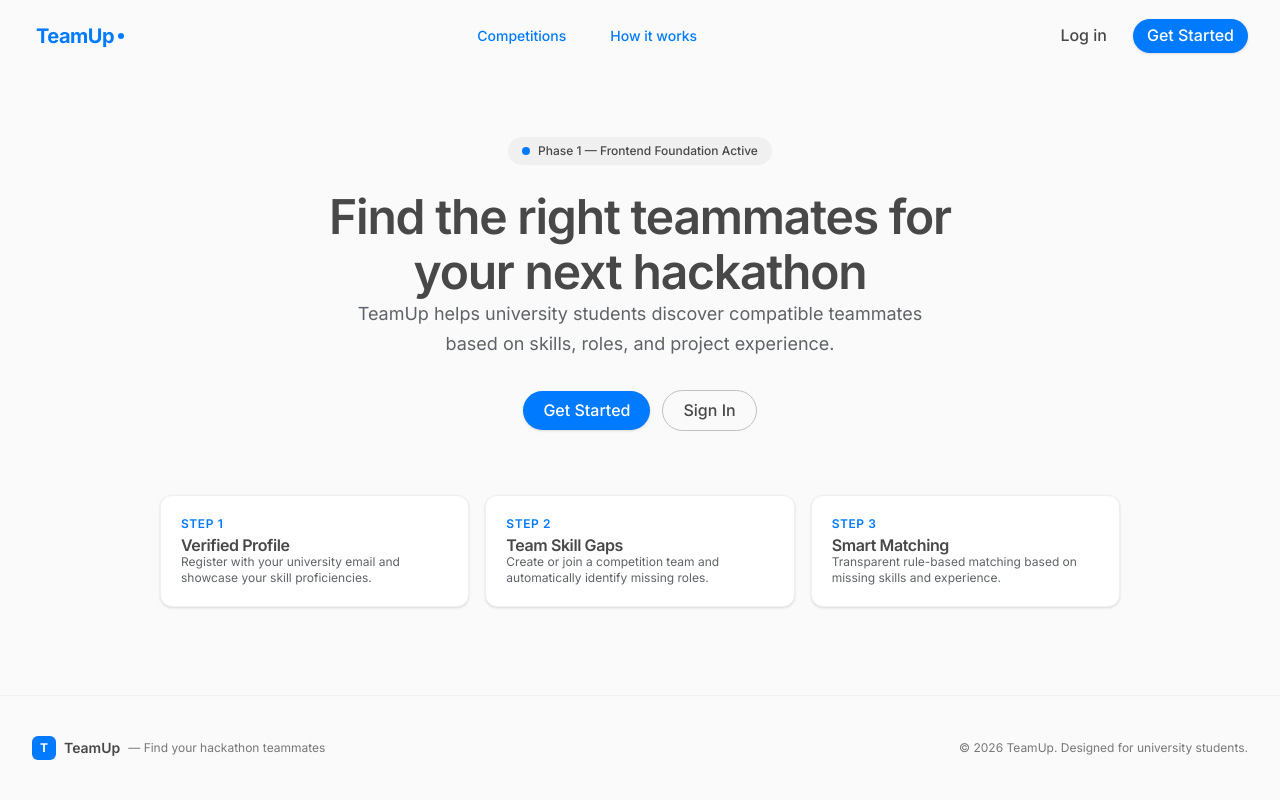
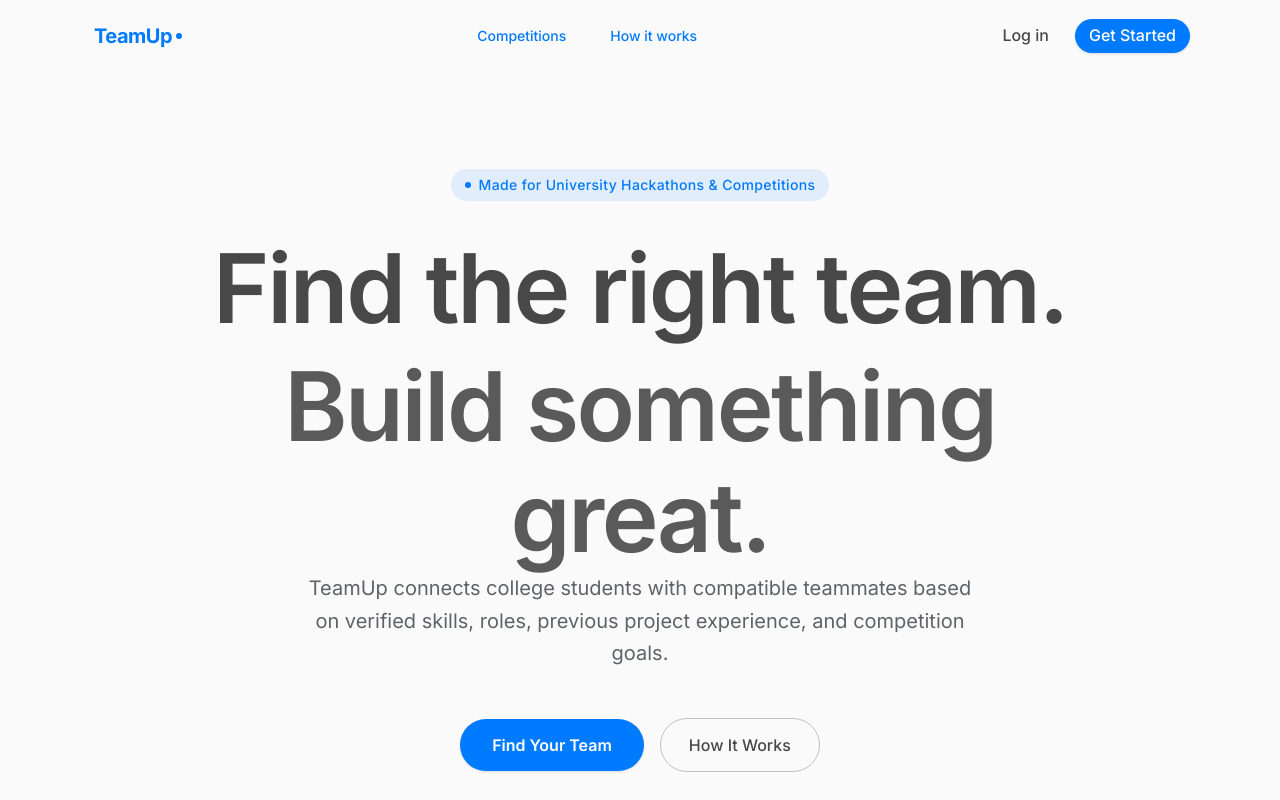
Before and after one commit to YASH5585/Teamup, a React (Vite) app in the folder frontend/: page / in a window 1280 px wide. Shown: the top 800 px of the page. Built offline with nearby package versions, Linux system fonts and the light colour scheme.

Commit message:
feat: add landing page hero

```diff
--- a/frontend/src/components/common/Container.tsx
+++ b/frontend/src/components/common/Container.tsx
@@ -2,26 +2,27 @@ import type { HTMLAttributes, ReactNode } from 'react';
 
 export interface ContainerProps extends HTMLAttributes<HTMLDivElement> {
   children: ReactNode;
-  size?: 'sm' | 'md' | 'lg' | 'full';
+  size?: 'sm' | 'md' | 'lg' | 'default' | 'full';
   className?: string;
 }
 
 export function Container({
   children,
-  size = 'lg',
+  size = 'default',
   className = '',
   ...props
 }: ContainerProps) {
   const sizeClasses = {
     sm: 'max-w-3xl',
-    md: 'max-w-5xl',
-    lg: 'max-w-7xl',
+    md: 'max-w-4xl',
+    lg: 'max-w-[1180px]',
+    default: 'max-w-[1180px]',
     full: 'max-w-full',
   };
 
   return (
     <div
-      className={`mx-auto w-full px-4 sm:px-6 lg:px-8 ${sizeClasses[size]} ${className}`}
+      className={`mx-auto w-full px-5 sm:px-8 lg:px-10 ${sizeClasses[size]} ${className}`}
       {...props}
     >
       {children}
--- /dev/null
+++ b/frontend/src/components/landing/Hero.tsx
@@ -0,0 +1,83 @@
+import { Link } from 'react-router-dom';
+import { Container } from '../common/Container';
+import { Button } from '../common/Button';
+import { Badge } from '../common/Badge';
+
+export function Hero() {
+  return (
+    <section
+      aria-labelledby="hero-heading"
+      className="relative w-full pt-10 sm:pt-16 md:pt-20 lg:pt-24 pb-16 sm:pb-24 lg:pb-32 overflow-hidden"
+    >
+      <Container size="default">
+        <div className="flex flex-col items-center text-center max-w-4xl mx-auto space-y-6 sm:space-y-8">
+          {/* Subtle Context Tag */}
+          <div>
+            <Badge variant="accent" dot className="px-3.5 py-1.5 text-xs sm:text-sm font-medium">
+              Made for University Hackathons & Competitions
+            </Badge>
+          </div>
+
+          {/* Main Editorial Headline */}
+          <h1
+            id="hero-heading"
+            className="text-4xl sm:text-6xl md:text-7xl lg:text-[84px] xl:text-[96px] font-bold tracking-[-0.035em] text-[#484848] leading-[1.08] sm:leading-[1.05]"
+          >
+            Find the right team.
+            <span className="block text-[#484848]/90 mt-1 sm:mt-2">
+              Build something great.
+            </span>
+          </h1>
+
+          {/* Value Proposition Description */}
+          <p className="text-base sm:text-lg md:text-xl text-[#5f6368] max-w-2xl leading-relaxed sm:leading-relaxed font-normal">
+            TeamUp connects college students with compatible teammates based on
+            verified skills, roles, previous project experience, and competition
+            goals.
+          </p>
+
+          {/* Balanced Call-to-Action Group */}
+          <div className="flex flex-col sm:flex-row items-center justify-center gap-3.5 sm:gap-4 pt-2 sm:pt-4 w-full sm:w-auto">
+            <Link to="/register" className="w-full sm:w-auto">
+              <Button
+                variant="primary"
+                size="lg"
+                className="w-full sm:w-auto px-8 py-3.5 text-base font-semibold shadow-sm hover:shadow-md transition-all"
+              >
+                Find Your Team
+              </Button>
+            </Link>
+
+            <a href="#how-it-works" className="w-full sm:w-auto">
+              <Button
+                variant="outline"
+                size="lg"
+                className="w-full sm:w-auto px-7 py-3.5 text-base font-medium text-[#484848] hover:bg-[#f0f0f0] border-[#c0c0c0]"
+              >
+                How It Works
+              </Button>
+            </a>
+          </div>
+
+          {/* Reassurance Micro-Copy */}
+          <div className="pt-4 sm:pt-6 flex flex-wrap items-center justify-center gap-x-6 gap-y-2 text-xs sm:text-sm text-[#787878] font-medium">
+            <span className="inline-flex items-center gap-1.5">
+              <span className="h-1.5 w-1.5 rounded-full bg-[#007aff]" aria-hidden="true" />
+              Verified with university email
+            </span>
+            <span className="hidden sm:inline text-[#c0c0c0]">•</span>
+            <span className="inline-flex items-center gap-1.5">
+              <span className="h-1.5 w-1.5 rounded-full bg-[#007aff]" aria-hidden="true" />
+              Transparent skill matching
+            </span>
+            <span className="hidden sm:inline text-[#c0c0c0]">•</span>
+            <span className="inline-flex items-center gap-1.5">
+              <span className="h-1.5 w-1.5 rounded-full bg-[#007aff]" aria-hidden="true" />
+              100% free for students
+            </span>
+          </div>
+        </div>
+      </Container>
+    </section>
+  );
+}
--- a/frontend/src/pages/public/HomePage.tsx
+++ b/frontend/src/pages/public/HomePage.tsx
@@ -1,58 +1,5 @@
-import { Link } from 'react-router-dom';
-import { Container } from '../../components/common/Container';
-import { PageWrapper } from '../../components/common/PageWrapper';
-import { Button } from '../../components/common/Button';
+import { Hero } from '../../components/landing/Hero';
 
 export function HomePage() {
-  return (
-    <PageWrapper>
-      <Container size="md">
-        <div className="flex flex-col items-center text-center space-y-6">
-          <div className="inline-flex items-center gap-2 px-3.5 py-1.5 rounded-full bg-[#f0f0f0] text-xs font-medium text-[#484848]">
-            <span className="h-2 w-2 rounded-full bg-[#007aff]" />
-            Phase 1 — Frontend Foundation Active
-          </div>
-
-          <h1 className="text-3xl sm:text-4xl md:text-5xl font-bold tracking-tight text-[#484848] leading-tight max-w-2xl">
-            Find the right teammates for your next hackathon
-          </h1>
-
-          <p className="text-base sm:text-lg text-[#5f6368] max-w-xl leading-relaxed">
-            TeamUp helps university students discover compatible teammates based on skills, roles, and project experience.
-          </p>
-
-          <div className="flex flex-wrap items-center justify-center gap-3 pt-2">
-            <Link to="/register">
-              <Button variant="primary" size="md">
-                Get Started
-              </Button>
-            </Link>
-            <Link to="/login">
-              <Button variant="outline" size="md">
-                Sign In
-              </Button>
-            </Link>
-          </div>
-
-          <div className="grid grid-cols-1 sm:grid-cols-3 gap-4 w-full pt-10 text-left">
-            <div className="p-5 rounded-xl border border-[#f0f0f0] bg-white shadow-sm">
-              <div className="text-xs font-semibold text-[#007aff] uppercase tracking-wider mb-1">Step 1</div>
-              <h3 className="text-base font-semibold text-[#484848] mb-1">Verified Profile</h3>
-              <p className="text-xs text-[#5f6368]">Register with your university email and showcase your skill proficiencies.</p>
-            </div>
-            <div className="p-5 rounded-xl border border-[#f0f0f0] bg-white shadow-sm">
-              <div className="text-xs font-semibold text-[#007aff] uppercase tracking-wider mb-1">Step 2</div>
-              <h3 className="text-base font-semibold text-[#484848] mb-1">Team Skill Gaps</h3>
-              <p className="text-xs text-[#5f6368]">Create or join a competition team and automatically identify missing roles.</p>
-            </div>
-            <div className="p-5 rounded-xl border border-[#f0f0f0] bg-white shadow-sm">
-              <div className="text-xs font-semibold text-[#007aff] uppercase tracking-wider mb-1">Step 3</div>
-              <h3 className="text-base font-semibold text-[#484848] mb-1">Smart Matching</h3>
-              <p className="text-xs text-[#5f6368]">Transparent rule-based matching based on missing skills and experience.</p>
-            </div>
-          </div>
-        </div>
-      </Container>
-    </PageWrapper>
-  );
+  return <Hero />;
 }
```
